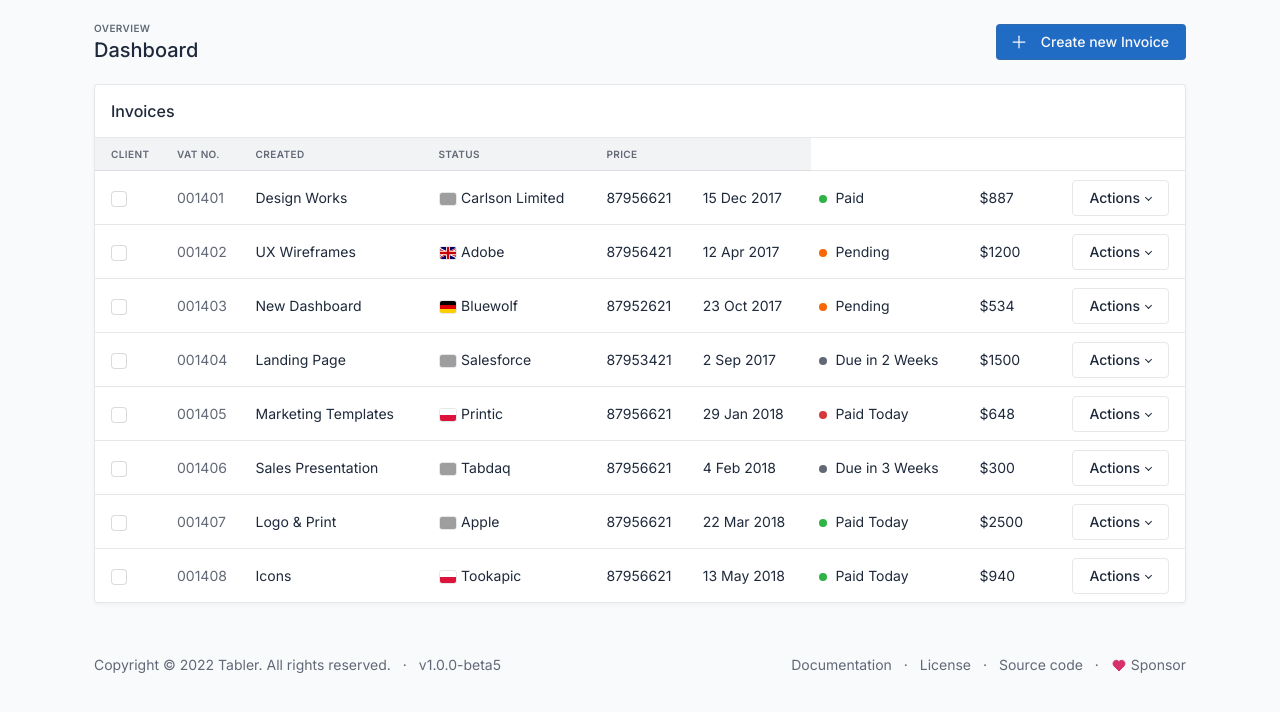
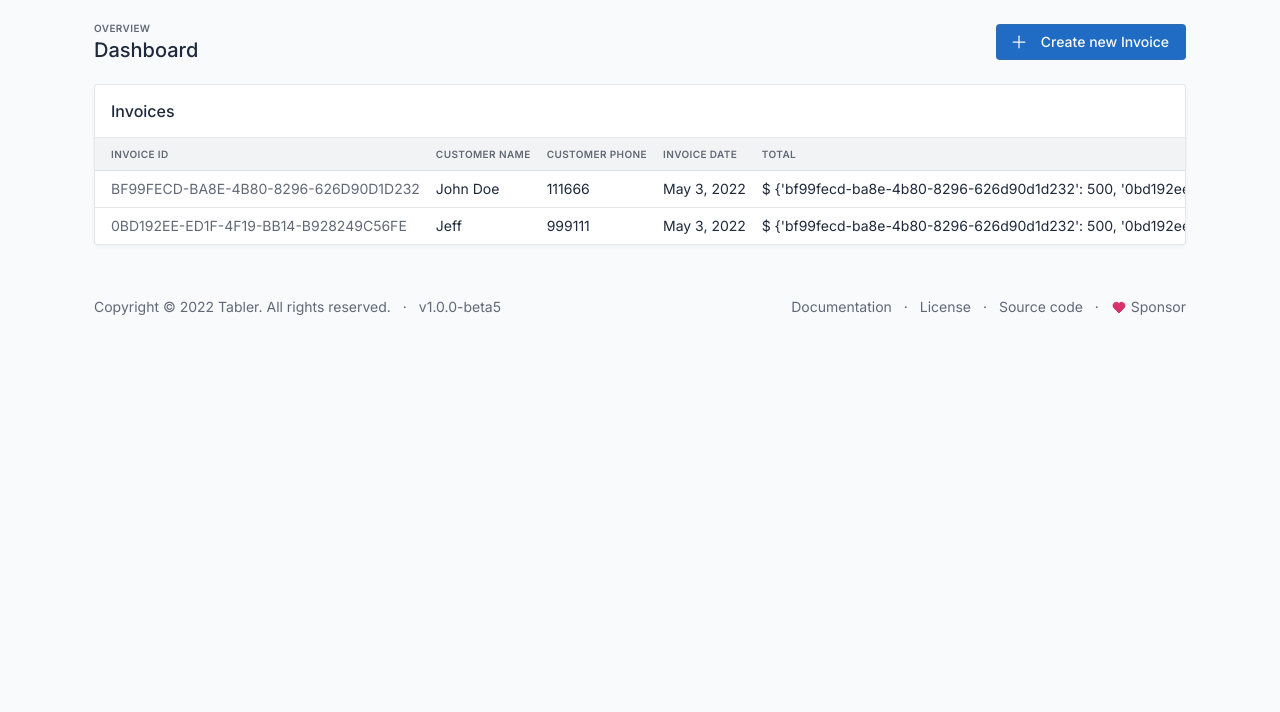
Before and after one commit to Rudraksh88/InvoiceGenerator, a Django app: page / in a window 1280 px wide. Shown: the part 56-768 px from the top of the page. Run offline with Django 4.2, Linux system fonts and the light colour scheme; data comes from the database, SQL or seed files in the repository; some libraries are stand-ins or nearby versions; grey boxes are pictures that could not be loaded.

Commit message:
Data fetching done

```diff
--- a/invoiceapp/models.py
+++ b/invoiceapp/models.py
@@ -11,14 +11,9 @@
     def __str__(self):
         return self.customer_name + ' - ' +str(self.invoice_id)
 
-    def __iter__(self):
-        for field in self._meta.fields:
-            yield (field.verbose_name, field.value_to_string(self))
-
     class Meta:
         verbose_name = 'Invoice'
         verbose_name_plural = 'Invoices'
-
 
 
 class Items(models.Model):
--- a/invoiceapp/views.py
+++ b/invoiceapp/views.py
@@ -4,9 +4,26 @@
 # Create your views here.
 def HomeView(request):
     invoiceslist = Invoice.objects.all()
+    itemslist = {}
+    itemstotal = {}
+    for invoice in invoiceslist:
+        key = str(invoice.invoice_id)
+        itemslist[key] = list(Items.objects.filter(invoice = key))
+
+        total = 0
+        for item in list(Items.objects.filter(invoice = key)):
+            total = total + item.item_price * item.item_quantity
+            itemstotal[key] = total
+
     context = {
-        'invoiceslist':invoiceslist
+        'invoiceslist':invoiceslist,
+        'itemslist': itemslist,
+        'itemstotal': itemstotal
     }
+
+    print(context['invoiceslist'])
+    print(context['itemslist'])
+    print(context['itemstotal'])
     return render(request, 'index.html', context)
 
 def InvoiceView(request):
--- a/templates/index.html
+++ b/templates/index.html
@@ -1,4 +1,5 @@
 {% load static %}
+{% load dictfilter %}
 <!doctype html>
 <!--
 * Tabler - Premium and Open Source dashboard template with responsive and high quality UI.
@@ -1461,48 +1462,30 @@
                     <table class="table card-table table-vcenter text-nowrap datatable">
                       <thead>
                         <tr>
-                          <th>Client</th>
-                          <th>VAT No.</th>
-                          <th>Created</th>
-                          <th>Status</th>
-                          <th>Price</th>
-                          <th></th>
+                          <th>Invoice ID</th>
+                          <th>Customer Name</th>
+                          <th>Customer Phone</th>
+                          <th>Invoice Date</th>
+                          <th>Total</th>
                         </tr>
                       </thead>
                       <tbody>
+                        {% for invoice in invoiceslist %}
                         <tr>
-                          <td><input class="form-check-input m-0 align-middle" type="checkbox" aria-label="Select invoice"></td>
-                          <td><span class="text-muted">001401</span></td>
-                          <td><a href="invoice.html" class="text-reset" tabindex="-1">Design Works</a></td>
-                          <td>
-                            <span class="flag flag-country-us"></span>
-                            Carlson Limited
-                          </td>
-                          <td>
-                            87956621
-                          </td>
-                          <td>
-                            15 Dec 2017
-                          </td>
-                          <td>
-                            <span class="badge bg-success me-1"></span> Paid
-                          </td>
-                          <td>$887</td>
-                          <td class="text-end">
-                            <span class="dropdown">
-                              <button class="btn dropdown-toggle align-text-top" data-bs-boundary="viewport" data-bs-toggle="dropdown">Actions</button>
-                              <div class="dropdown-menu dropdown-menu-end">
-                                <a class="dropdown-item" href="#">
-                                  Action
-                                </a>
-                                <a class="dropdown-item" href="#">
-                                  Another action
-                                </a>
-                              </div>
-                            </span>
-                          </td>
+                          <td><span class="text-muted">{{ invoice.invoice_id | upper }}</span></td>
+                          <td><a href="invoice.html" class="text-reset" tabindex="-1">{{ invoice.customer_name }}</a></td>
+                          <td>
+                            {{ invoice.customer_phone }}
+                          </td>
+                          <td>
+                            {{ invoice.invoice_date }}
+                          </td>
+                          <td>$ {{ itemstotal | key:invoice.invoice_id }}
+                          </td>
+
                         </tr>
-                        <tr>
+                        {% endfor %}
+                        {% comment %} <tr>
                           <td><input class="form-check-input m-0 align-middle" type="checkbox" aria-label="Select invoice"></td>
                           <td><span class="text-muted">001402</span></td>
                           <td><a href="invoice.html" class="text-reset" tabindex="-1">UX Wireframes</a></td>
@@ -1725,7 +1708,7 @@
                               </div>
                             </span>
                           </td>
-                        </tr>
+                        </tr> {% endcomment %}
                       </tbody>
                     </table>
                   </div>
```
